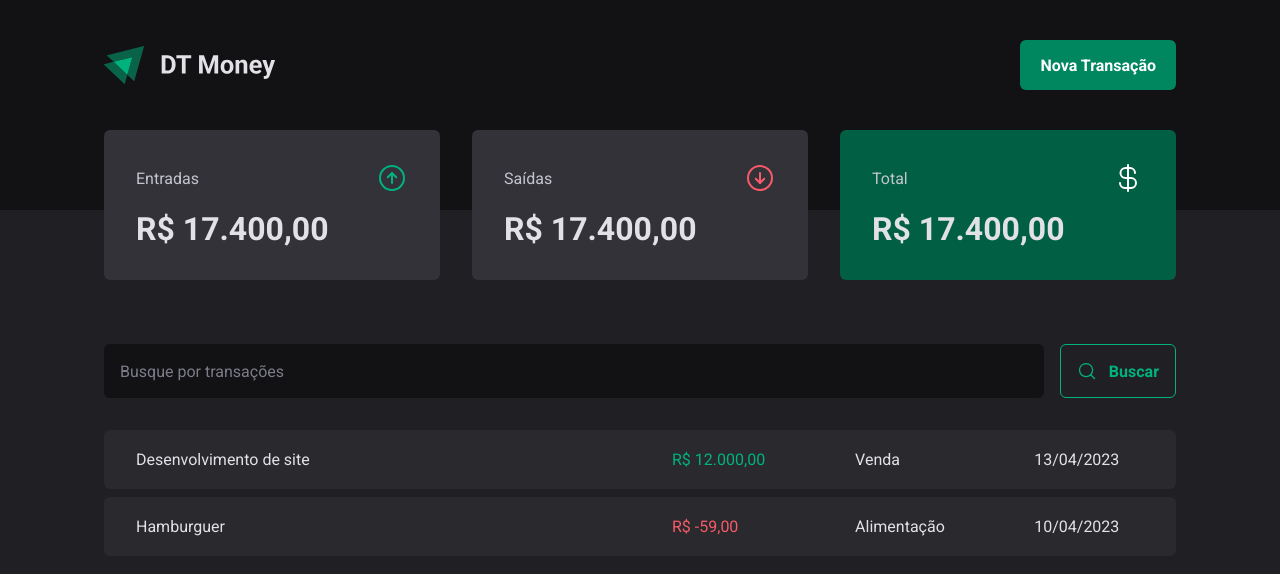
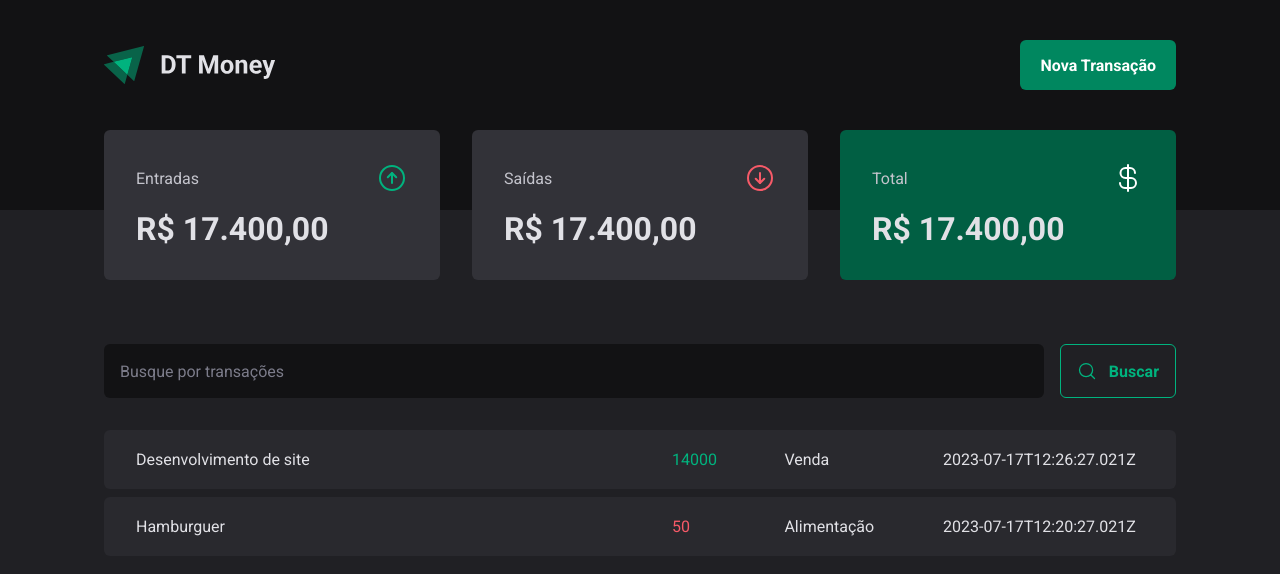
Before and after one commit to kunzeleric/dt-money-ignite, a React (Vite) app: page / in a window 1280 px wide. Shown: the top 574 px of the page. Built offline with nearby package versions, Linux system fonts and the light colour scheme; data requests are answered from the project's data file.

Commit message:
Implemented JSON Server to simulate an API.

```diff
--- a/package.json
+++ b/package.json
@@ -5,6 +5,7 @@
   "type": "module",
   "scripts": {
     "dev": "vite",
+    "dev:server": "json-server server.json -p 3333 -w -d 500",
     "build": "tsc && vite build",
     "lint": "eslint src --ext ts,tsx --report-unused-disable-directives --max-warnings 0",
     "preview": "vite preview"
@@ -27,6 +28,7 @@
     "eslint": "^8.44.0",
     "eslint-plugin-react-hooks": "^4.6.0",
     "eslint-plugin-react-refresh": "^0.4.1",
+    "json-server": "^0.17.3",
     "typescript": "^5.0.2",
     "vite": "^4.4.0"
   }
--- /dev/null
+++ b/server.json
@@ -0,0 +1,20 @@
+{
+  "transactions": [
+    {
+      "id": 1,
+      "description": "Desenvolvimento de site",
+      "type": "income",
+      "category": "Venda",
+      "price": "14000",
+      "createdAt": "2023-07-17T12:26:27.021Z"
+    },
+    {
+      "id": 2,
+      "description": "Hamburguer",
+      "type": "outcome",
+      "category": "Alimentação",
+      "price": "50",
+      "createdAt": "2023-07-17T12:20:27.021Z"
+    }
+  ]
+}
--- a/src/pages/Transactions/index.tsx
+++ b/src/pages/Transactions/index.tsx
@@ -1,9 +1,33 @@
+/* eslint-disable @typescript-eslint/no-floating-promises */
+/* eslint-disable @typescript-eslint/no-unsafe-assignment */
+import { useEffect, useState } from "react";
 import { Header } from "../../components/Header";
 import { Summary } from "../../components/Summary";
 import { SearchForm } from "./components/SearchForm";
 import { PriceHighLight, TransactionsContainer, TransactionsTable } from "./styles";
 
+interface Transaction {
+    id: number;
+    description: string;
+    type: 'income' | 'outcome';
+    price: number;
+    category: string;
+    createdAt: string;
+}
+
 export function Transactions() {
+    const [transactions, setTransactions] = useState<Transaction[]>([]);
+
+    async function loadTransactions() {
+        const response = await fetch('http://localhost:3333/transactions');
+        const data: Transaction[] = await response.json();
+        setTransactions(data);
+    }
+
+    useEffect(() => {
+        loadTransactions();
+    }, [])
+
     return (
         <div>
             <Header />
@@ -14,26 +38,22 @@
 
                 <TransactionsTable>
                     <tbody>
-                        <tr>
-                            <td width="50%">Desenvolvimento de site</td>
-                            <td>
-                                <PriceHighLight variant="income">
-                                    R$ 12.000,00
-                                </PriceHighLight>
-                            </td>
-                            <td>Venda</td>
-                            <td>13/04/2023</td>
-                        </tr>
-                        <tr>
-                            <td width="50%">Hamburguer</td>
-                            <td>
-                                <PriceHighLight variant="outcome">
-                                    R$ -59,00
-                                </PriceHighLight>
-                            </td>
-                            <td>Alimentação</td>
-                            <td>10/04/2023</td>
-                        </tr>
+                        {
+                            transactions.map((transaction) => {
+                                return (
+                                    <tr key={transaction.id}>
+                                        <td width="50%">{transaction.description}</td>
+                                        <td>
+                                            <PriceHighLight variant={transaction.type}>
+                                                {transaction.price}
+                                            </PriceHighLight>
+                                        </td>
+                                        <td>{transaction.category}</td>
+                                        <td>{transaction.createdAt}</td>
+                                    </tr>
+                                )
+                            })
+                        }
                     </tbody>
                 </TransactionsTable>
             </TransactionsContainer>
```
Also changed, not shown: 1 other file (tests, documents, lock files or other folders).
